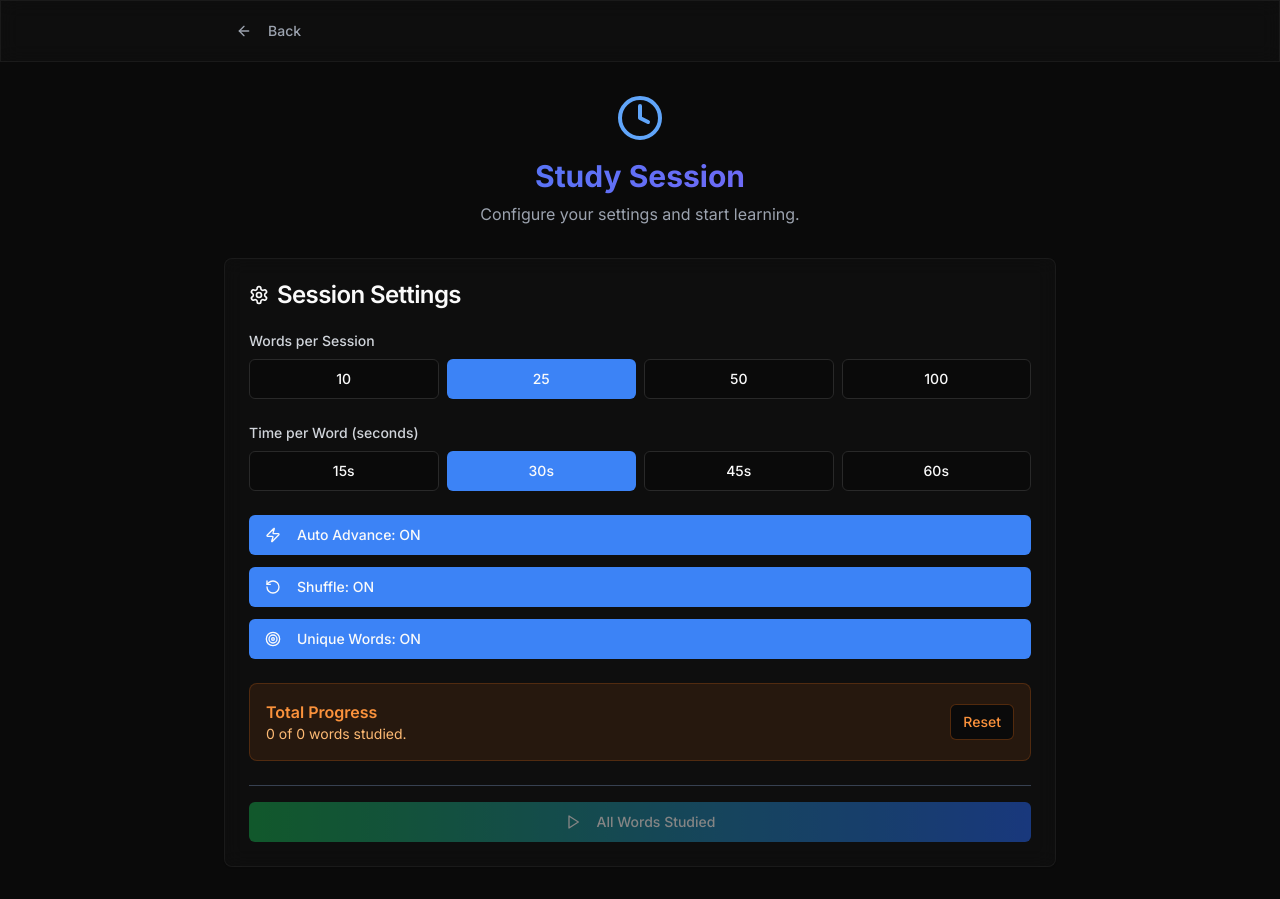
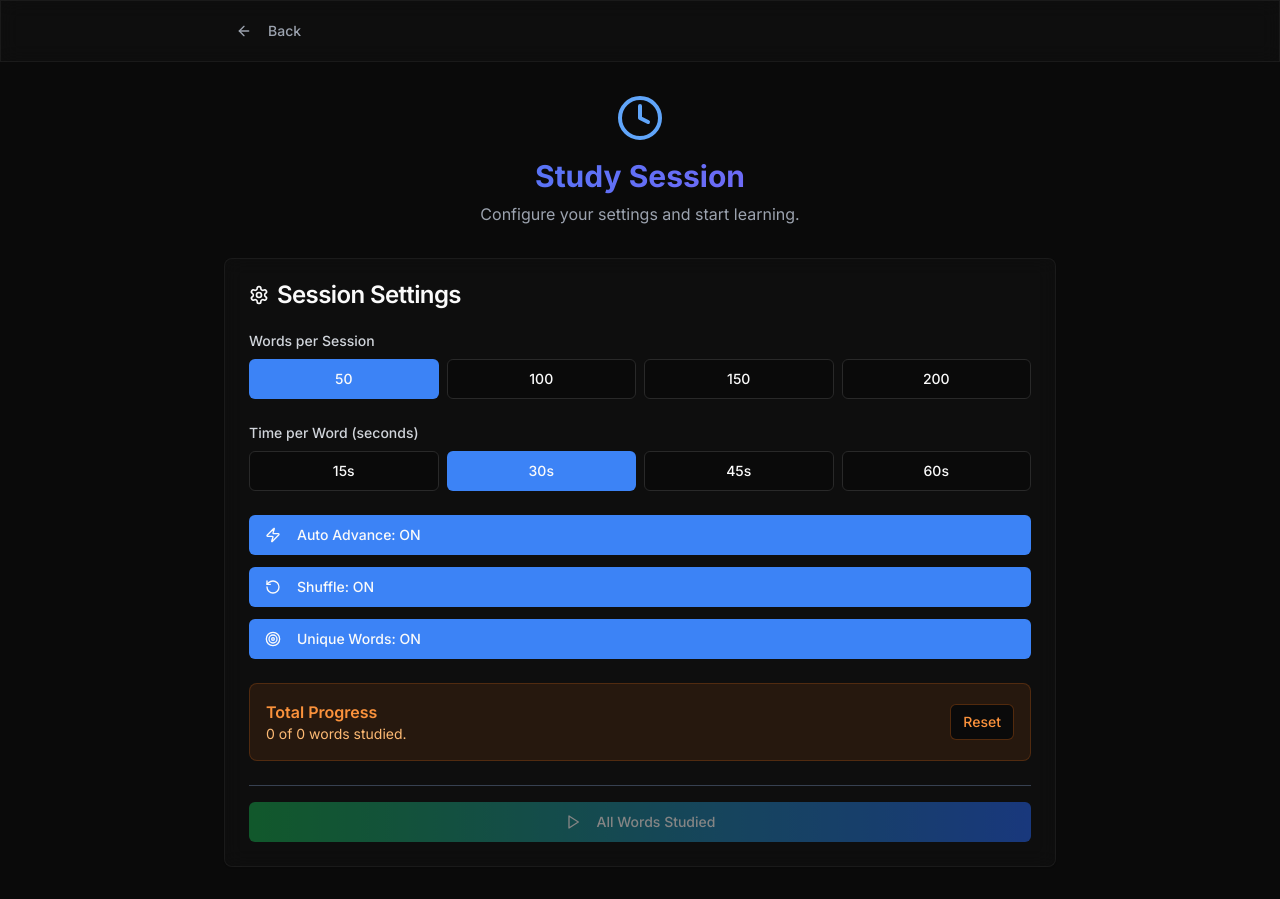
Before and after one commit to Jai-dayanand/Vocabbuilder, a Next.js app: page /study in a window 1280 px wide. Built offline with nearby package versions, Linux system fonts and the light colour scheme; no server answers; the database is empty; sample sign-in values are in the browser's storage.

Commit message:
Update study session word count options

```diff
--- a/src/app/study/page.tsx
+++ b/src/app/study/page.tsx
@@ -80,7 +80,7 @@ export default function StudyPage() {
   const [timeLeft, setTimeLeft] = useState(0);
 
   const [settings, setSettings] = useState<StudySettings>({
-    wordsPerSession: 25,
+    wordsPerSession: 50,
     timePerWord: 30,
     autoAdvance: true,
     shuffleWords: true,
@@ -322,7 +322,7 @@ export default function StudyPage() {
                       Words per Session
                     </label>
                     <div className="grid grid-cols-4 gap-2">
-                      {[10, 25, 50, 100].map((num) => (
+                      {[50, 100, 150, 200].map((num) => (
                         <Button
                           key={num}
                           variant={
```
